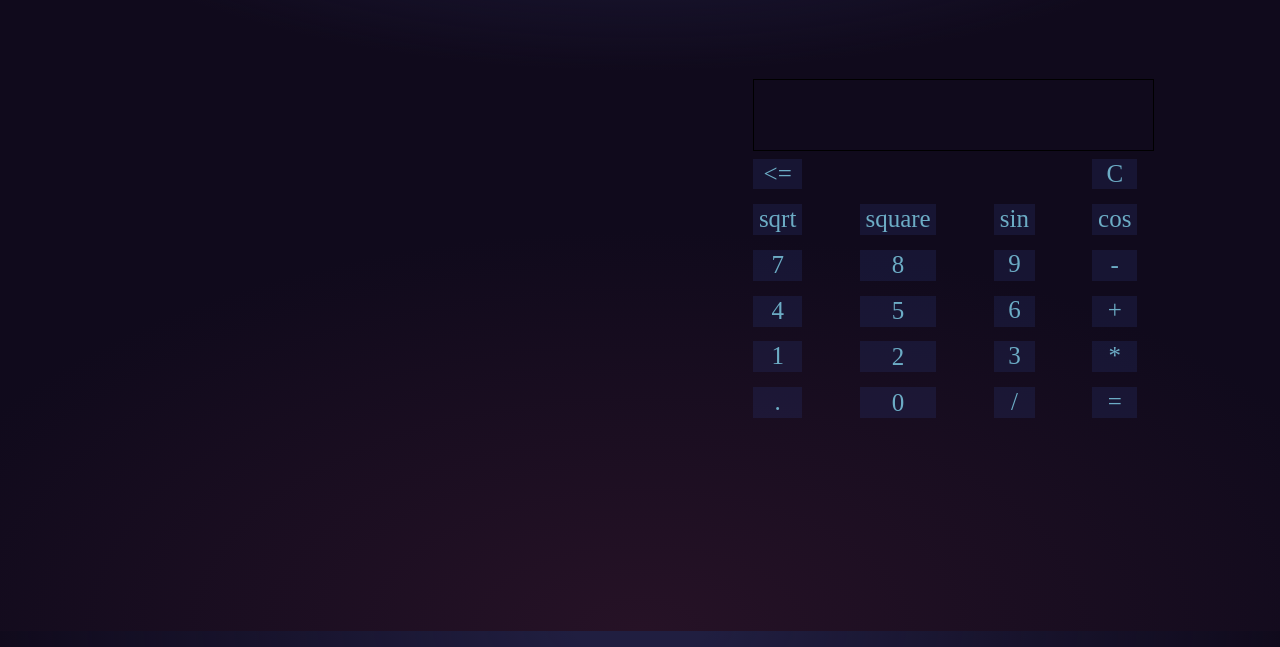
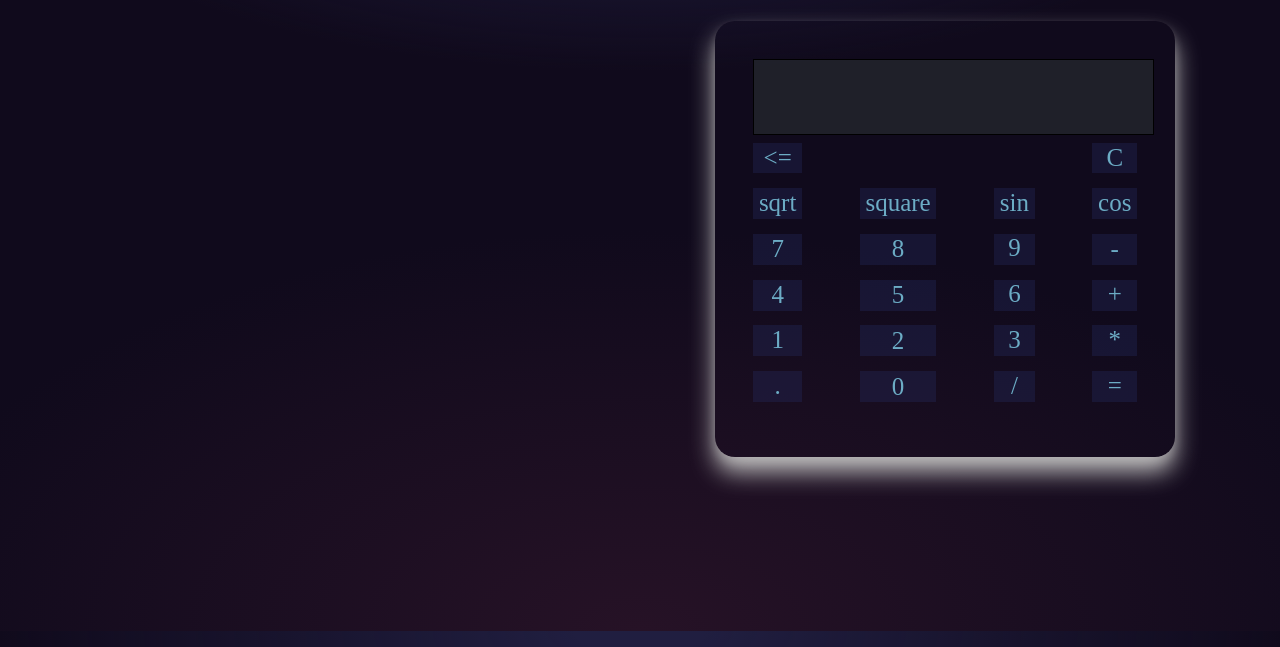
Before and after one commit to durshettibalaji/Calculator-, a plain HTML site: page index.html in a window 1280 px wide. Shown: the part 169-816 px from the top of the page. Drawn offline with Linux system fonts and the light colour scheme.

Commit message:
added new styling

```diff
--- a/style.css
+++ b/style.css
@@ -37,11 +37,11 @@ body{
 }
  #main{
     width: 30vw;
-    height: 40%;
+    height: 45%;
     border-radius: 10px;
     /* background-color: #b0e3f91d; */
     border-radius: 20px;
-     /* box-shadow: rgb(18, 25, 231) 0 0 50px; */
+     box-shadow: rgb(189, 188, 188) 0px 15px 25px ,  rgba(216, 211, 211, 0.249) 0px 5px 10px;
      margin: 0 auto;
      padding: 3%;
 }
@@ -51,7 +51,7 @@ body{
     height: 10%;
     border: 1px solid black;
     font-size: 32px;
-    /* background-color: #2d3436; */
+    background-color: #2d343686;
     color:rgb(226, 222, 222);
     padding: 5% 2%;
     margin-bottom: 2%;
```
